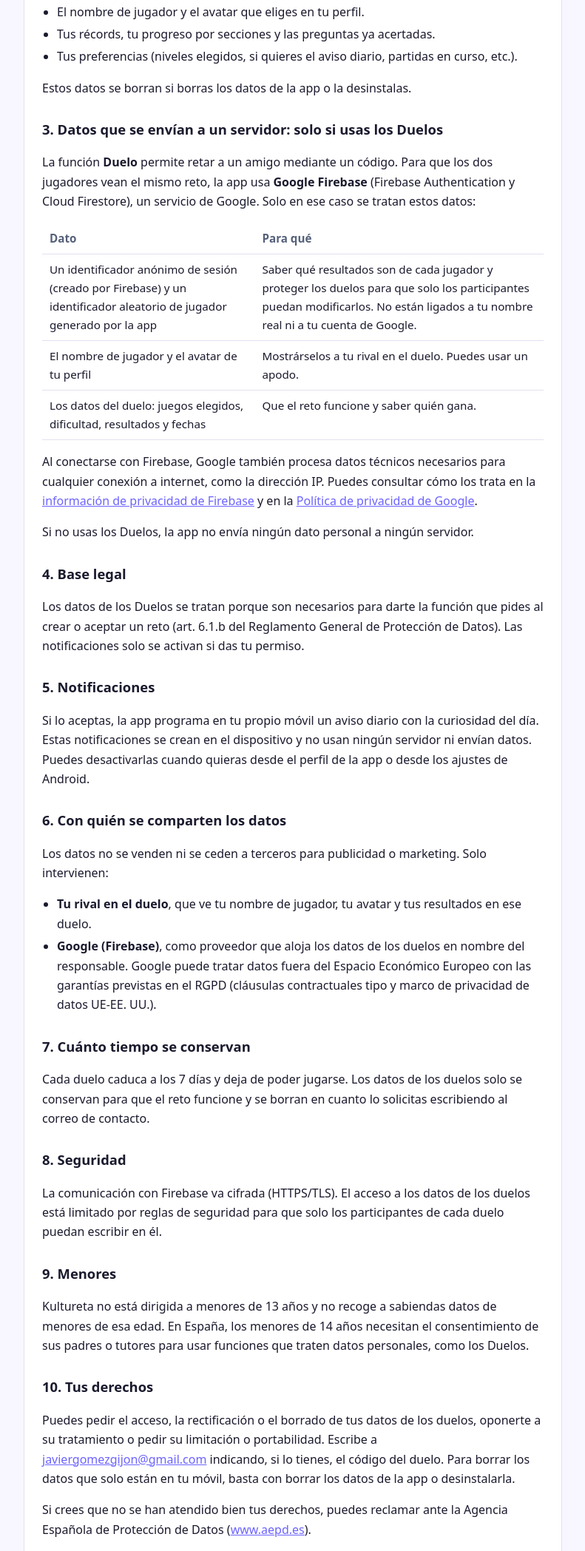
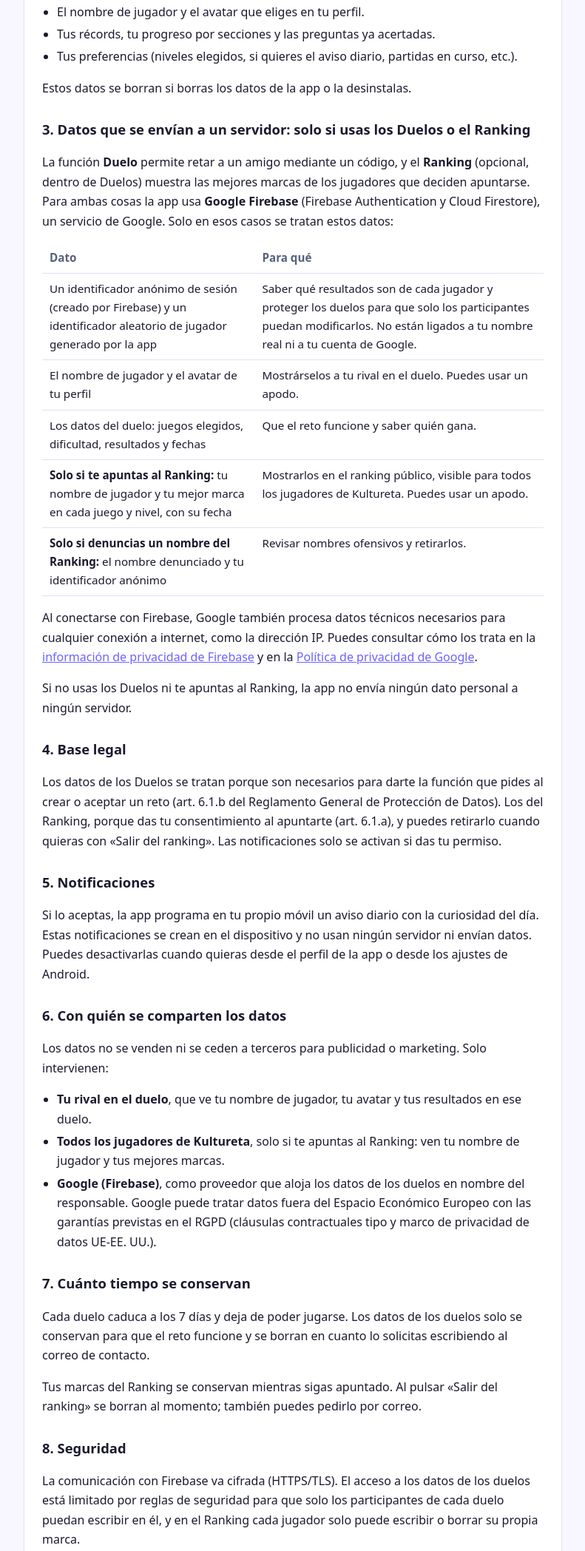
Before and after one commit to Javiergg00/kultureta-privacidad, a plain HTML site: page index.html in a window 1280 px wide. Shown: the part 521-2618 px from the top of the page at 74% size, without its empty margins (244-1035 px from the left). Drawn offline with Linux system fonts and the light colour scheme.

Commit message:
Update index.html

```diff
--- a/index.html
+++ b/index.html
@@ -29,7 +29,7 @@
 <main>
 <div class="card">
 <h1>Política de privacidad de <span>Kultureta</span></h1>
-<p class="date">Última actualización: 5 de noviembre de 2026</p>
+<p class="date">Última actualización: 15 de noviembre de 2026</p>
 
 <p>Esta política explica qué datos trata la aplicación <b>Kultureta</b> (Android), para qué se usan y qué derechos tienes. Kultureta es una app de cultura general y minijuegos. Se ha diseñado para recoger <b>el mínimo de datos posible</b>: no pide registro, ni correo, ni teléfono, no muestra publicidad y no usa herramientas de analítica ni de seguimiento.</p>
 
@@ -46,19 +46,21 @@ Contacto: <a href="mailto:javiergomezgijon@gmail.com">javiergomezgijon@gmail.com
 </ul>
 <p>Estos datos se borran si borras los datos de la app o la desinstalas.</p>
 
-<h2>3. Datos que se envían a un servidor: solo si usas los Duelos</h2>
-<p>La función <b>Duelo</b> permite retar a un amigo mediante un código. Para que los dos jugadores vean el mismo reto, la app usa <b>Google Firebase</b> (Firebase Authentication y Cloud Firestore), un servicio de Google. Solo en ese caso se tratan estos datos:</p>
+<h2>3. Datos que se envían a un servidor: solo si usas los Duelos o el Ranking</h2>
+<p>La función <b>Duelo</b> permite retar a un amigo mediante un código, y el <b>Ranking</b> (opcional, dentro de Duelos) muestra las mejores marcas de los jugadores que deciden apuntarse. Para ambas cosas la app usa <b>Google Firebase</b> (Firebase Authentication y Cloud Firestore), un servicio de Google. Solo en esos casos se tratan estos datos:</p>
 <table>
   <tr><th>Dato</th><th>Para qué</th></tr>
   <tr><td>Un identificador anónimo de sesión (creado por Firebase) y un identificador aleatorio de jugador generado por la app</td><td>Saber qué resultados son de cada jugador y proteger los duelos para que solo los participantes puedan modificarlos. No están ligados a tu nombre real ni a tu cuenta de Google.</td></tr>
   <tr><td>El nombre de jugador y el avatar de tu perfil</td><td>Mostrárselos a tu rival en el duelo. Puedes usar un apodo.</td></tr>
   <tr><td>Los datos del duelo: juegos elegidos, dificultad, resultados y fechas</td><td>Que el reto funcione y saber quién gana.</td></tr>
+  <tr><td><b>Solo si te apuntas al Ranking:</b> tu nombre de jugador y tu mejor marca en cada juego y nivel, con su fecha</td><td>Mostrarlos en el ranking público, visible para todos los jugadores de Kultureta. Puedes usar un apodo.</td></tr>
+  <tr><td><b>Solo si denuncias un nombre del Ranking:</b> el nombre denunciado y tu identificador anónimo</td><td>Revisar nombres ofensivos y retirarlos.</td></tr>
 </table>
 <p>Al conectarse con Firebase, Google también procesa datos técnicos necesarios para cualquier conexión a internet, como la dirección IP. Puedes consultar cómo los trata en la <a href="https://firebase.google.com/support/privacy">información de privacidad de Firebase</a> y en la <a href="https://policies.google.com/privacy">Política de privacidad de Google</a>.</p>
-<p>Si no usas los Duelos, la app no envía ningún dato personal a ningún servidor.</p>
+<p>Si no usas los Duelos ni te apuntas al Ranking, la app no envía ningún dato personal a ningún servidor.</p>
 
 <h2>4. Base legal</h2>
-<p>Los datos de los Duelos se tratan porque son necesarios para darte la función que pides al crear o aceptar un reto (art. 6.1.b del Reglamento General de Protección de Datos). Las notificaciones solo se activan si das tu permiso.</p>
+<p>Los datos de los Duelos se tratan porque son necesarios para darte la función que pides al crear o aceptar un reto (art. 6.1.b del Reglamento General de Protección de Datos). Los del Ranking, porque das tu consentimiento al apuntarte (art. 6.1.a), y puedes retirarlo cuando quieras con «Salir del ranking». Las notificaciones solo se activan si das tu permiso.</p>
 
 <h2>5. Notificaciones</h2>
 <p>Si lo aceptas, la app programa en tu propio móvil un aviso diario con la curiosidad del día. Estas notificaciones se crean en el dispositivo y no usan ningún servidor ni envían datos. Puedes desactivarlas cuando quieras desde el perfil de la app o desde los ajustes de Android.</p>
@@ -67,20 +69,22 @@ Contacto: <a href="mailto:javiergomezgijon@gmail.com">javiergomezgijon@gmail.com
 <p>Los datos no se venden ni se ceden a terceros para publicidad o marketing. Solo intervienen:</p>
 <ul>
   <li><b>Tu rival en el duelo</b>, que ve tu nombre de jugador, tu avatar y tus resultados en ese duelo.</li>
+  <li><b>Todos los jugadores de Kultureta</b>, solo si te apuntas al Ranking: ven tu nombre de jugador y tus mejores marcas.</li>
   <li><b>Google (Firebase)</b>, como proveedor que aloja los datos de los duelos en nombre del responsable. Google puede tratar datos fuera del Espacio Económico Europeo con las garantías previstas en el RGPD (cláusulas contractuales tipo y marco de privacidad de datos UE-EE. UU.).</li>
 </ul>
 
 <h2>7. Cuánto tiempo se conservan</h2>
 <p>Cada duelo caduca a los 7 días y deja de poder jugarse. Los datos de los duelos solo se conservan para que el reto funcione y se borran en cuanto lo solicitas escribiendo al correo de contacto.</p>
+<p>Tus marcas del Ranking se conservan mientras sigas apuntado. Al pulsar «Salir del ranking» se borran al momento; también puedes pedirlo por correo.</p>
 
 <h2>8. Seguridad</h2>
-<p>La comunicación con Firebase va cifrada (HTTPS/TLS). El acceso a los datos de los duelos está limitado por reglas de seguridad para que solo los participantes de cada duelo puedan escribir en él.</p>
+<p>La comunicación con Firebase va cifrada (HTTPS/TLS). El acceso a los datos de los duelos está limitado por reglas de seguridad para que solo los participantes de cada duelo puedan escribir en él, y en el Ranking cada jugador solo puede escribir o borrar su propia marca.</p>
 
 <h2>9. Menores</h2>
-<p>Kultureta no está dirigida a menores de 13 años y no recoge a sabiendas datos de menores de esa edad. En España, los menores de 14 años necesitan el consentimiento de sus padres o tutores para usar funciones que traten datos personales, como los Duelos.</p>
+<p>Kultureta no está dirigida a menores de 13 años y no recoge a sabiendas datos de menores de esa edad. En España, los menores de 14 años necesitan el consentimiento de sus padres o tutores para usar funciones que traten datos personales, como los Duelos o el Ranking.</p>
 
 <h2>10. Tus derechos</h2>
-<p>Puedes pedir el acceso, la rectificación o el borrado de tus datos de los duelos, oponerte a su tratamiento o pedir su limitación o portabilidad. Escribe a <a href="mailto:javiergomezgijon@gmail.com">javiergomezgijon@gmail.com</a> indicando, si lo tienes, el código del duelo. Para borrar los datos que solo están en tu móvil, basta con borrar los datos de la app o desinstalarla.</p>
+<p>Puedes pedir el acceso, la rectificación o el borrado de tus datos de los duelos y del ranking, oponerte a su tratamiento o pedir su limitación o portabilidad. Escribe a <a href="mailto:javiergomezgijon@gmail.com">javiergomezgijon@gmail.com</a> indicando, si lo tienes, el código del duelo. Para borrar los datos que solo están en tu móvil, basta con borrar los datos de la app o desinstalarla.</p>
 <p>Si crees que no se han atendido bien tus derechos, puedes reclamar ante la Agencia Española de Protección de Datos (<a href="https://www.aepd.es">www.aepd.es</a>).</p>
 
 <h2>11. Cambios en esta política</h2>
```
